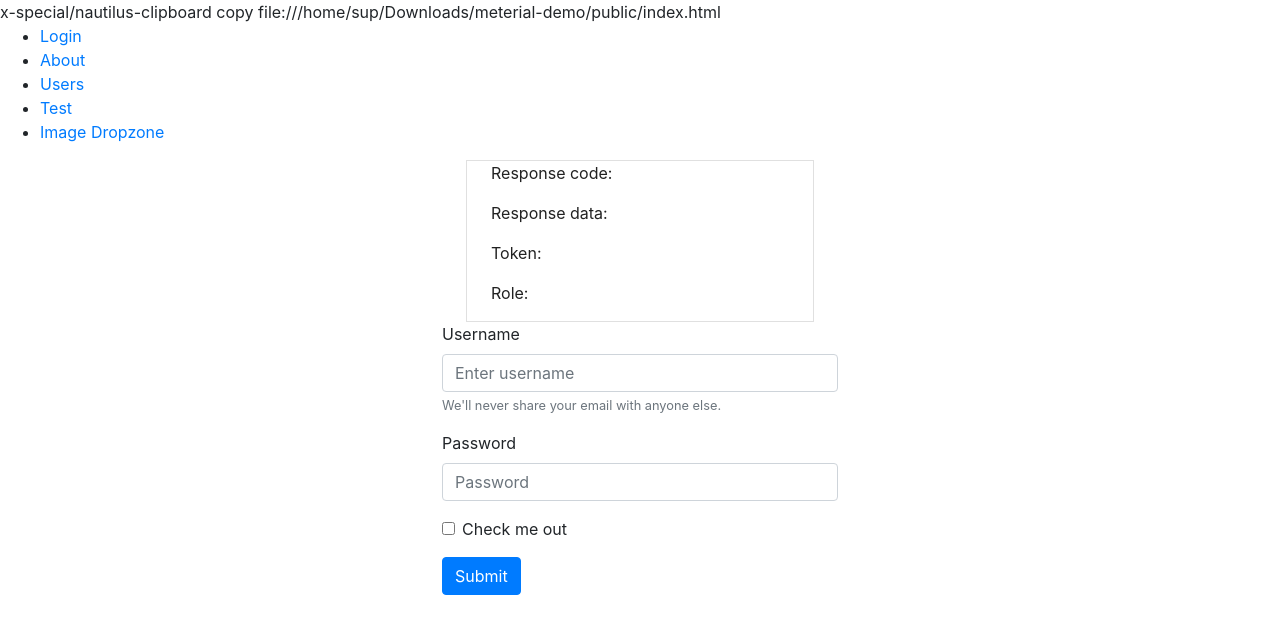
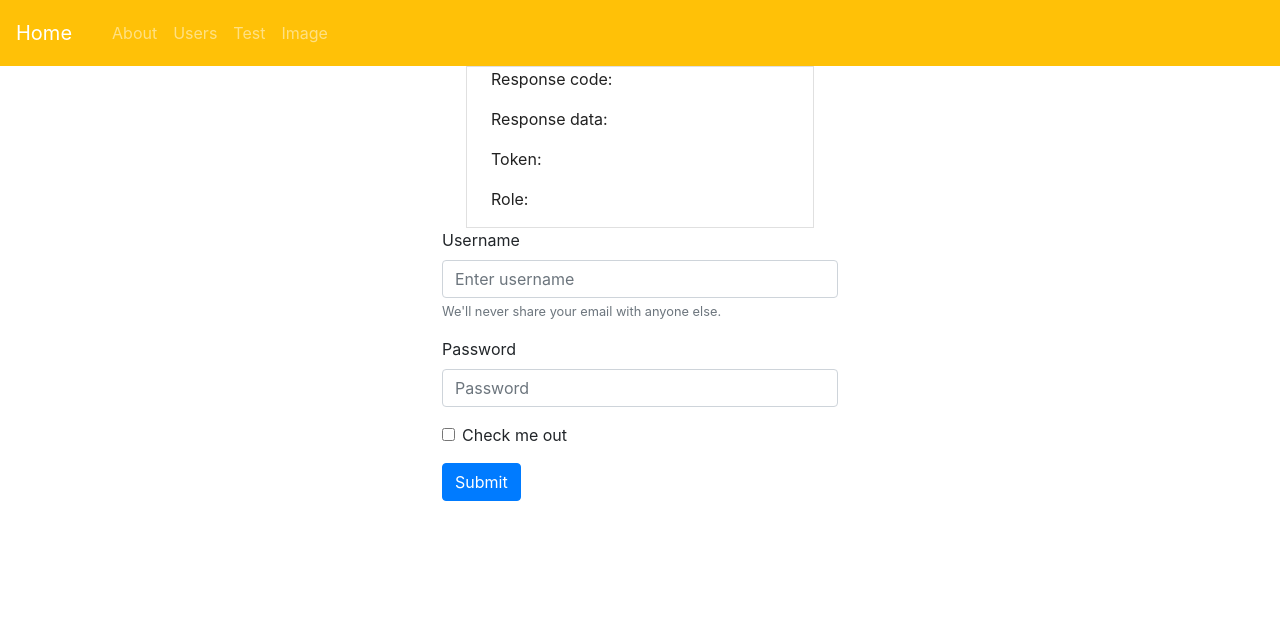
Before and after one commit to vilksp/Manager, a React (Create React App) app in the folder frontend/: page / in a window 1280 px wide. Shown: the top 634 px of the page. Built offline with nearby package versions, Linux system fonts and the light colour scheme; no server answers.

Commit message:
frontend test navbar added

```diff
--- a/frontend/public/index.html
+++ b/frontend/public/index.html
@@ -1,5 +1,3 @@
-x-special/nautilus-clipboard copy
-file:///home/sup/Downloads/meterial-demo/public/index.html
 <!DOCTYPE html>
 <html lang="en">
   <head>
--- a/frontend/src/App.js
+++ b/frontend/src/App.js
@@ -1,35 +1,18 @@
 import React from "react";
 import { BrowserRouter as Router, Switch, Route, Link } from "react-router-dom";
-
 import Login from "./components/Login";
 import Test from "./components/Test";
 import ImageDropZone from "./components/ImageDropZone";
 import Dashboard from "./components/dashboard/Dashboard";
 import GetFiles from "./components/GetFiles";
 import DeleteImage from "./components/DeleteImage";
+import NavigationBar from "./components/NavigationBar"
+
 export default function App() {
   return (
     <Router>
-      <div>
-        <nav>
-          <ul>
-            <li>
-              <Link to="/">Login</Link>
-            </li>
-            <li>
-              <Link to="/about">About</Link>
-            </li>
-            <li>
-              <Link to="/users">Users</Link>
-            </li>
-            <li>
-              <Link to="/test">Test</Link>
-            </li>
-            <li>
-              <Link to="/image">Image Dropzone</Link>
-            </li>
-          </ul>
-        </nav>
+
+     <NavigationBar/>
 
         <Switch>
           <Route path="/about">
@@ -50,7 +33,7 @@ export default function App() {
             <Login />
           </Route>
         </Switch>
-      </div>
+
     </Router>
   );
 }
--- /dev/null
+++ b/frontend/src/components/NavigationBar.js
@@ -0,0 +1,39 @@
+import React from 'react';
+import { Navbar,Nav } from 'react-bootstrap';
+import { Link } from 'react-router-dom';
+
+class NavigationBar extends React.Component {
+
+        render() {
+
+            return (
+
+                <Navbar bg="warning" variant="dark">
+                    <Link to={""} className="navbar-brand">
+                        <Navbar.Brand href="#home"> Home</Navbar.Brand>
+                    </Link>
+
+                    <Nav className="mr-auto">
+                        <Link className="nav-link" to="/about">About</Link>
+
+                    <Nav className="mr-auto">
+                        <Link className="nav-link" to="/users">Users</Link>
+                    </Nav>
+
+                    <Nav className="mr-auto">
+                        <Link className="nav-link" to="/test">Test</Link>
+                    </Nav>
+
+                    <Nav className="mr-auto">
+                        <Link className="nav-link" to="/image">Image</Link>
+                    </Nav>
+                </Nav>
+
+
+                </Navbar>
+
+
+            )
+        }
+    }
+    export default NavigationBar;
```
Also changed, not shown: 1 other file (tests, documents, lock files or other folders).
